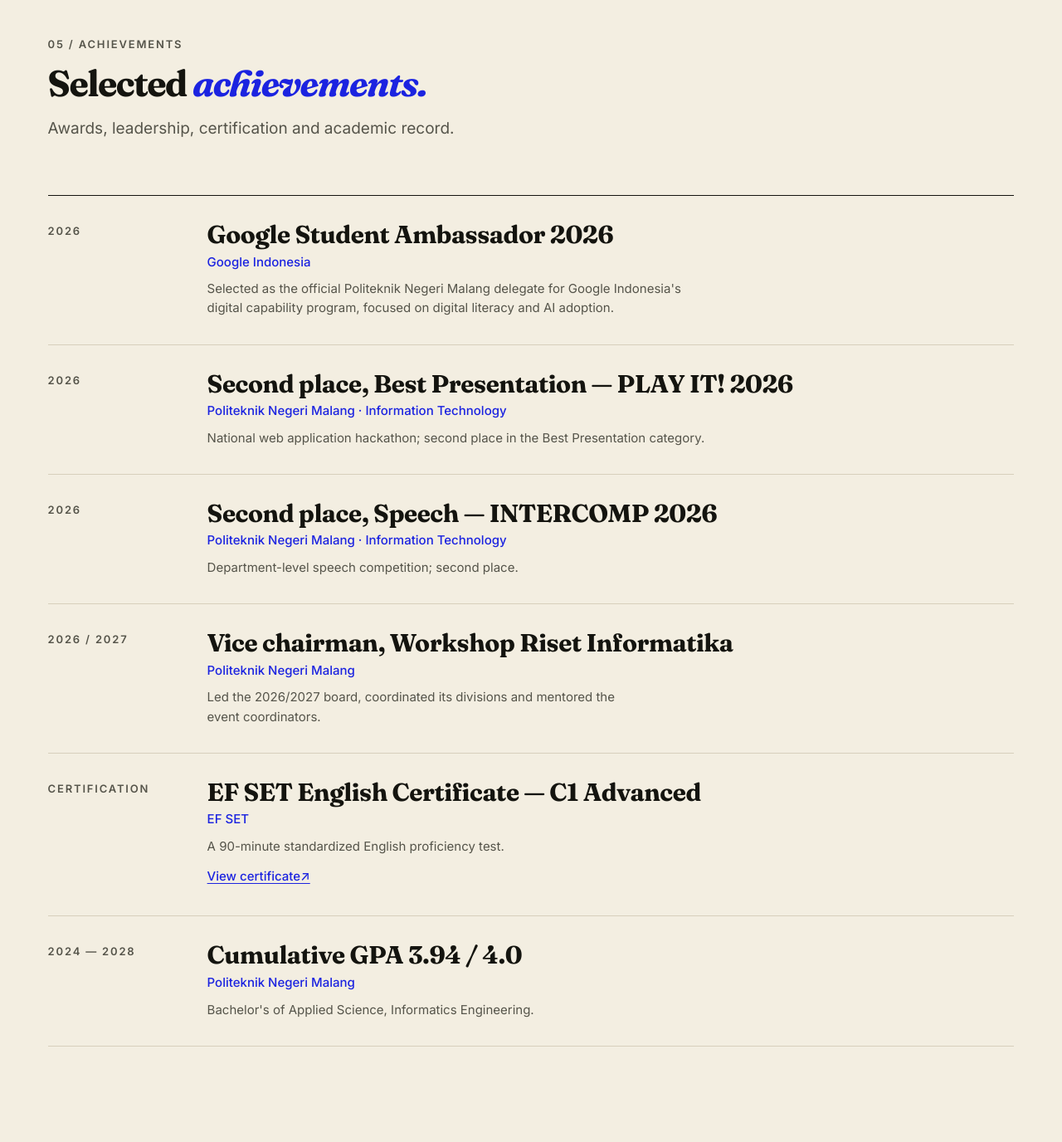
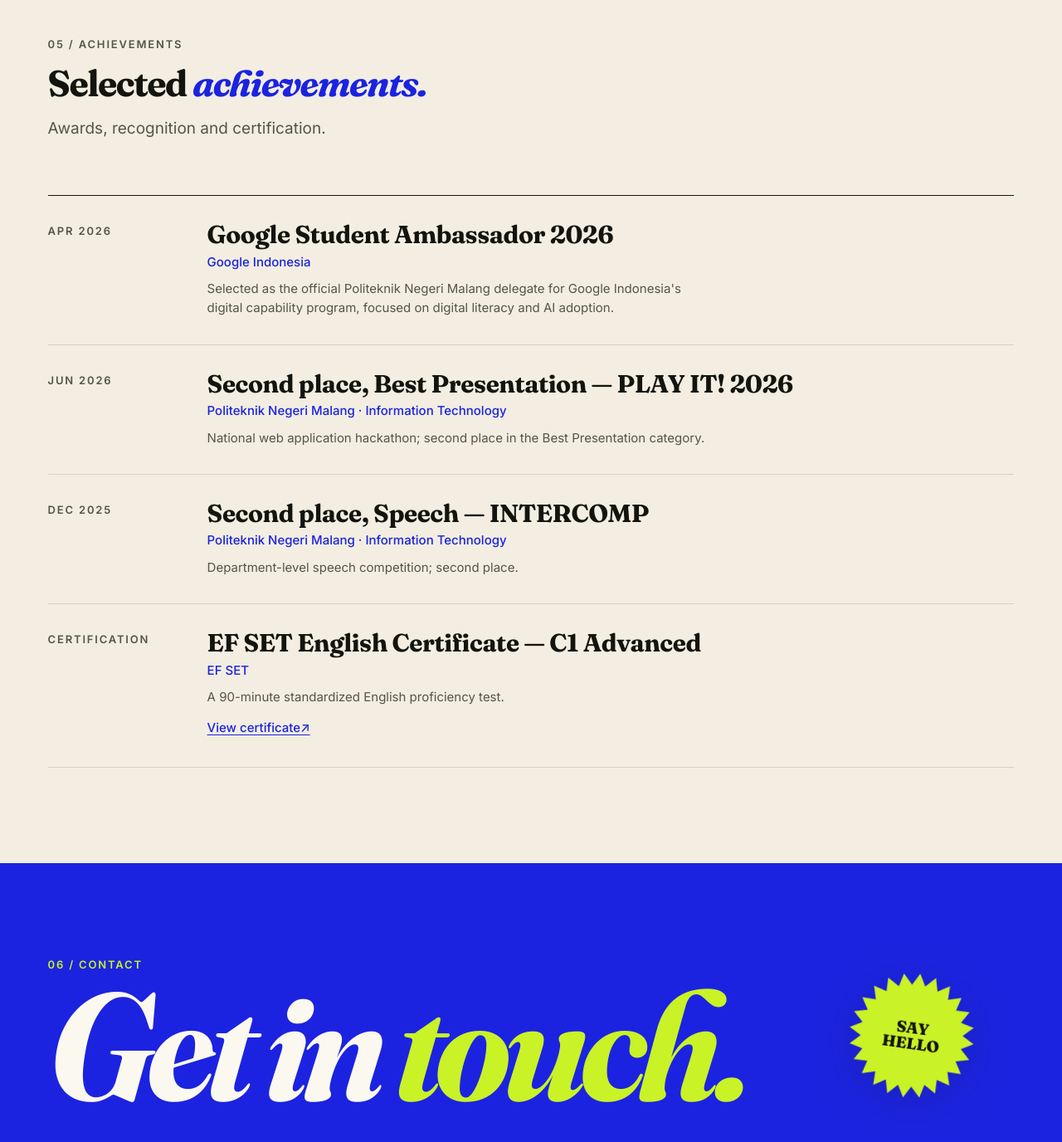
Before and after one commit to kmilaz/kamilagi.dev, an Astro site: page / in a window 1280 px wide. Shown: the part 7400-8776 px from the top of the page at 83% size. Built offline with nearby package versions, Linux system fonts and the light colour scheme; Astro itself is replaced by a stand-in of ours.

Commit message:
fix: correct achievement dates and remove duplicates
Remove the GPA and WRI entries from the achievements list, since both
already live in education and experience. Set the Google Student
Ambassador, PLAY IT! and INTERCOMP dates from the owner's records.

Amp-Thread-ID: https://ampcode.com/threads/T-01a1bc84-6918-73fe-a297-1da66188deda

```diff
--- a/src/data/site.ts
+++ b/src/data/site.ts
@@ -140,31 +140,24 @@ export const site = {
   ],
   achievements: [
     {
-      period: "2026",
+      period: "Apr 2026",
       title: "Google Student Ambassador 2026",
       org: "Google Indonesia",
       note: "Selected as the official Politeknik Negeri Malang delegate for Google Indonesia's digital capability program, focused on digital literacy and AI adoption.",
       href: null,
     },
     {
-      period: "2026",
+      period: "Jun 2026",
       title: "Second place, Best Presentation — PLAY IT! 2026",
       org: "Politeknik Negeri Malang · Information Technology",
       note: "National web application hackathon; second place in the Best Presentation category.",
       href: null,
     },
     {
-      period: "2026",
-      title: "Second place, Speech — INTERCOMP 2026",
+      period: "Dec 2025",
+      title: "Second place, Speech — INTERCOMP",
       org: "Politeknik Negeri Malang · Information Technology",
       note: "Department-level speech competition; second place.",
-      href: null,
-    },
-    {
-      period: "2026 / 2027",
-      title: "Vice chairman, Workshop Riset Informatika",
-      org: "Politeknik Negeri Malang",
-      note: "Led the 2026/2027 board, coordinated its divisions and mentored the event coordinators.",
       href: null,
     },
     {
@@ -174,13 +167,6 @@ export const site = {
       note: "A 90-minute standardized English proficiency test.",
       href: "https://cert.efset.org/va72na",
     },
-    {
-      period: "2024 — 2028",
-      title: "Cumulative GPA 3.94 / 4.0",
-      org: "Politeknik Negeri Malang",
-      note: "Bachelor's of Applied Science, Informatics Engineering.",
-      href: null,
-    },
   ],
   contact: {
     heading: "Get in touch.",
--- a/src/pages/index.astro
+++ b/src/pages/index.astro
@@ -247,7 +247,7 @@ const projectCount = countLabels[projects.length] ?? String(projects.length);
       <header class="achievements__head">
         <p class="eyebrow">05 / Achievements</p>
         <h2 class="achievements__title">Selected <em>achievements.</em></h2>
-        <p class="achievements__intro">Awards, leadership, certification and academic record.</p>
+        <p class="achievements__intro">Awards, recognition and certification.</p>
       </header>
 
       <ul class="achievement-list">
```
